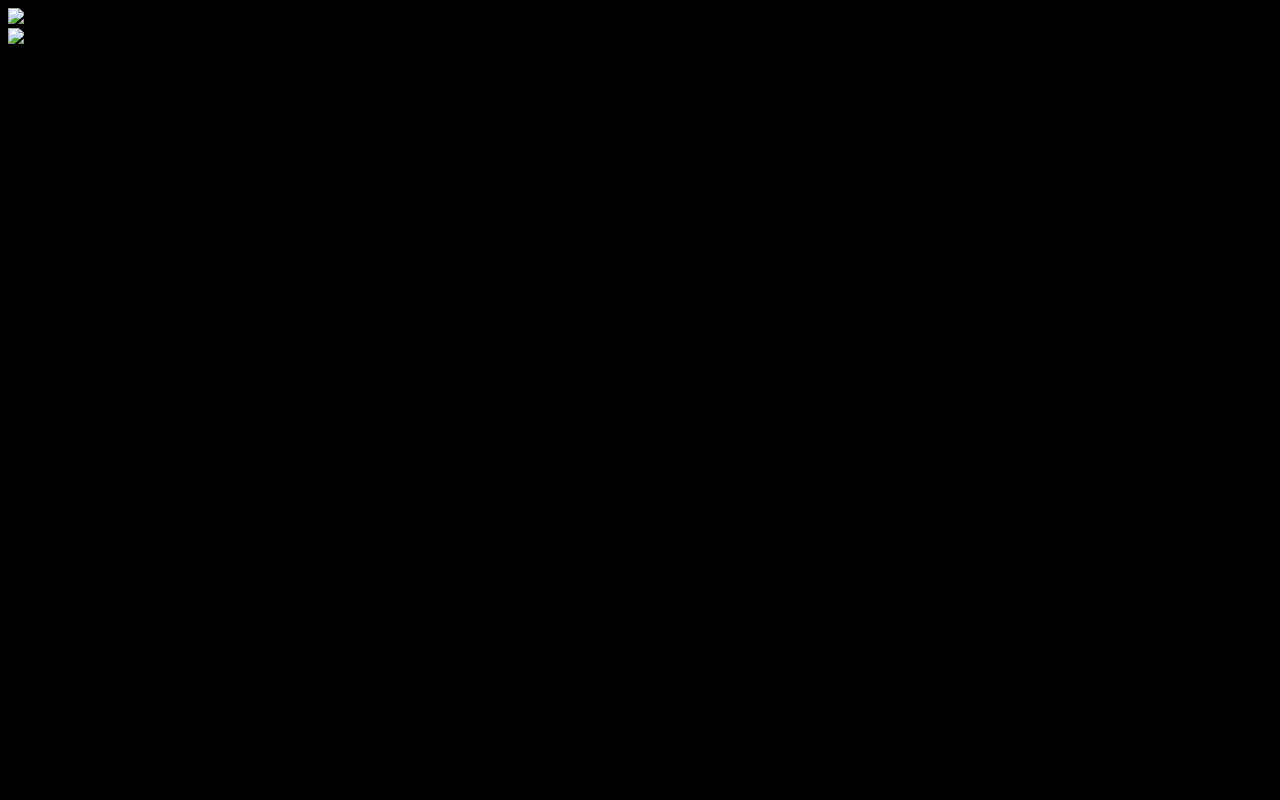
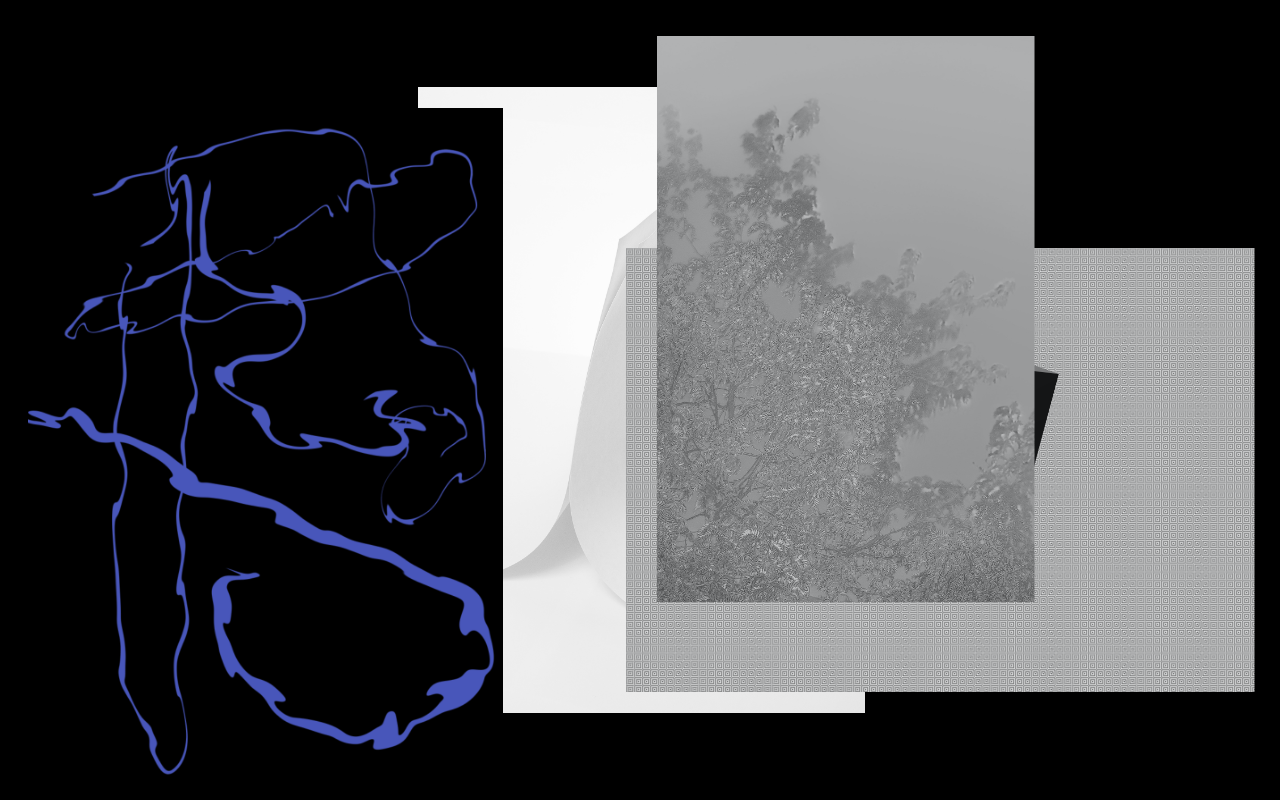
Before and after one commit to jente-floor/I_really_seen_this, a website built with Parcel: page index.html in a window 1280 px wide. Built offline with nearby package versions, Linux system fonts and the light colour scheme; files whose address does not match are found by name.

Commit message:
images loaded

```diff
--- a/index.html
+++ b/index.html
@@ -11,8 +11,12 @@
 </head>
 
 <body>
-    <div id="images"></div>
-    <img src="images/pagina1/mountain.png" />
+    <div id="images">
+        <img class="startPiece" src="images/page1/1.png" />
+        <img id="two" src="images/page1/2.png" />
+        <img id="three" src="images/page1/3.png" />
+        <img id="four" src="images/page1/4.png" />
+    </div>
     <script src="index.js" async defer></script>
 </body>
 
--- a/index.js
+++ b/index.js
@@ -1,8 +1,5 @@
-const setImages = () => {
-    let images = document.getElementById("images")
-    let image = document.createElement("img")
-    image.src = "images/pagina1/mountain.png"
-    images.appendChild(image)
+const showImages = () => {
+
 }
 
-setImages()
+showImages()
--- a/style.css
+++ b/style.css
@@ -1,5 +1,54 @@
 body {
     border: 0;
     background-color: black;
-    color: white
+    color: white;
+    width: 99vw;
+    height: 98vh;
 }
+
+#images {
+    position: relative;
+    display: flex;
+    height: 100%;
+    width: 100%;
+}
+
+#one {
+    position: absolute;
+    z-index: 0;
+    left: 0;
+}
+
+#two {
+    position: absolute;
+    z-index: 2;
+    left: 20px;
+    top: 100px;
+}
+
+#three {
+    position: absolute;
+    right: 20px;
+    bottom: 100px;
+    z-index: 3;
+}
+
+#four {
+    position: absolute;
+    z-index: 4;
+    right: 240px;
+    bottom: 190px;
+}
+
+.startPiece {
+    position: relative;
+    z-index: 0;
+    align-self: center;
+    margin-left: auto;
+    margin-right: auto;
+    justify-self: center;
+}
+
+.hideItem {
+    display: none;
+}
```
Also changed, not shown: dist/index.html.
